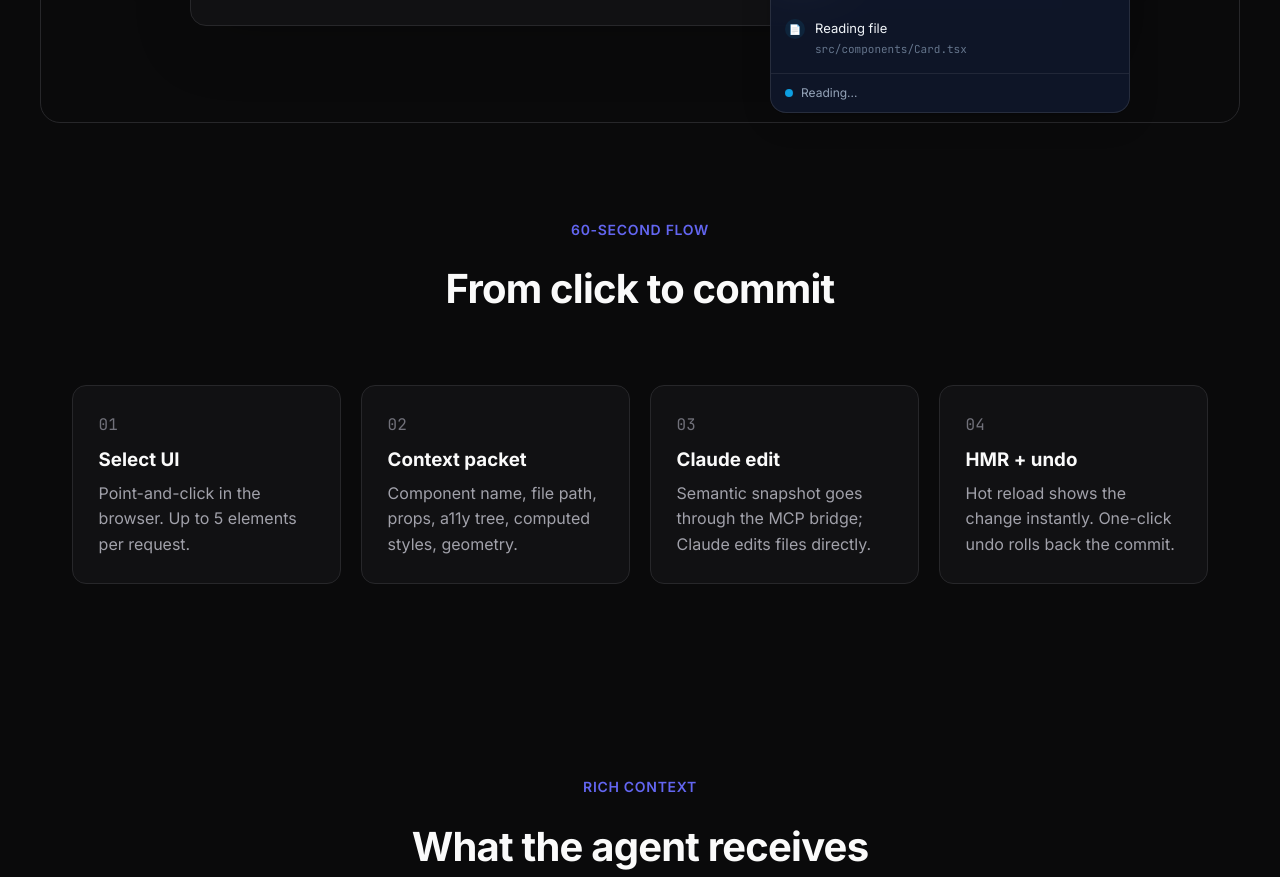
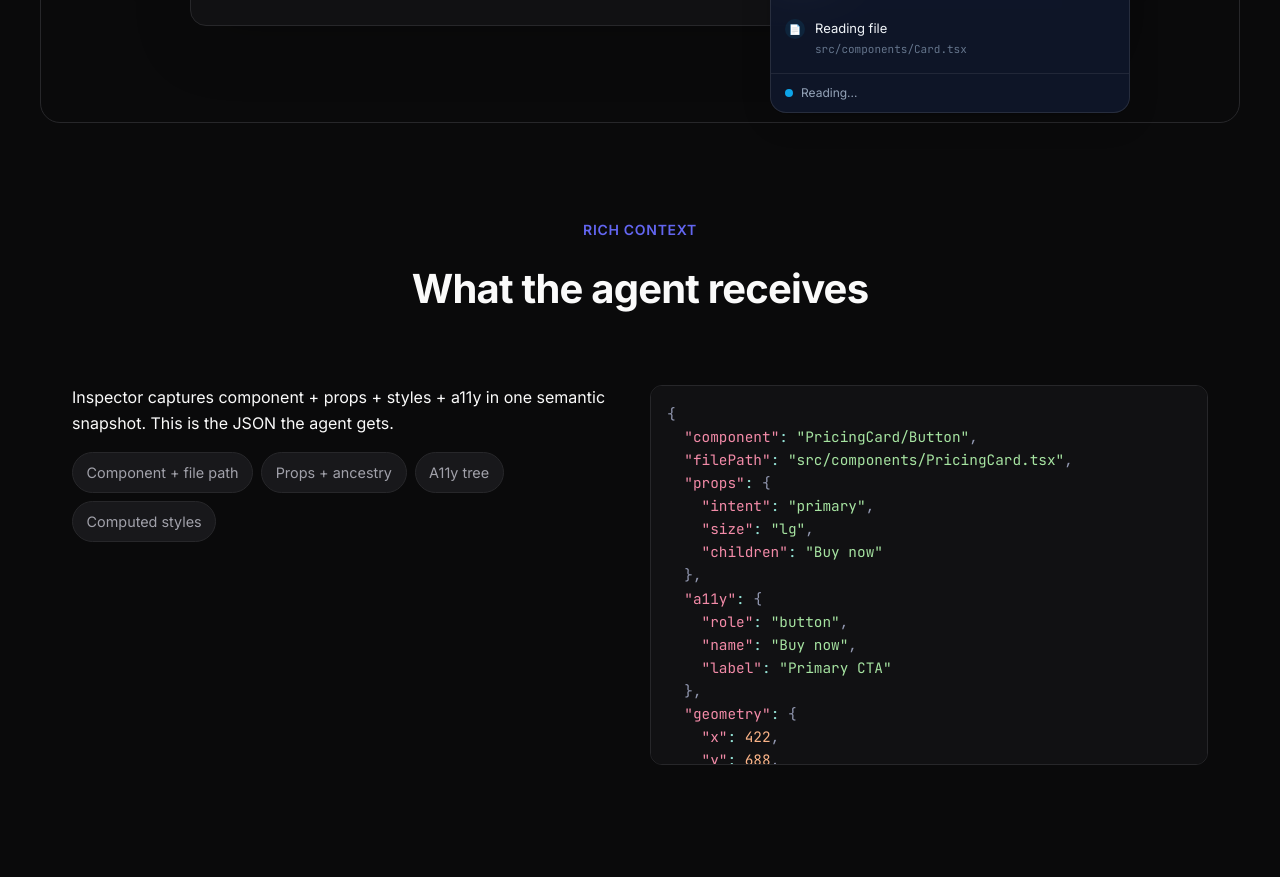
Before and after one commit to donutboyband/eyeglass_site, a React (Vite) app: page / in a window 1280 px wide. Shown: the part 1800-2677 px from the top of the page. Built offline with nearby package versions, Linux system fonts and the light colour scheme.

Commit message:
[eyeglass:eyeglass-1770675045571-xuyrf0v] Done! FlowSection removed.

```diff
--- a/src/App.tsx
+++ b/src/App.tsx
@@ -5,7 +5,6 @@ import { NavBar } from "./components/NavBar";
 import { HeroSection } from "./components/HeroSection";
 import { QuickstartSection } from "./components/QuickstartSection";
 import { DemoSection } from "./components/DemoSection";
-import { FlowSection } from "./components/FlowSection";
 import { PayloadSection } from "./components/PayloadSection";
 import { PackagesSection } from "./components/PackagesSection";
 import { FrameworksSection } from "./components/FrameworksSection";
@@ -32,25 +31,6 @@ const QUICKSTART = [
     title: "Watch & edit",
     code: "eyeglass wait_for_request",
     note: "HMR + auto-commit on every AI change.",
-  },
-];
-
-const FLOW = [
-  {
-    title: "Select UI",
-    body: "Point-and-click in the browser. Up to 5 elements per request.",
-  },
-  {
-    title: "Context packet",
-    body: "Component name, file path, props, a11y tree, computed styles, geometry.",
-  },
-  {
-    title: "Claude edit",
-    body: "Semantic snapshot goes through the MCP bridge; Claude edits files directly.",
-  },
-  {
-    title: "HMR + undo",
-    body: "Hot reload shows the change instantly. One-click undo rolls back the commit.",
   },
 ];
 
@@ -105,7 +85,6 @@ function LandingPage({
       />
       <QuickstartSection items={QUICKSTART} />
       <DemoSection />
-      <FlowSection steps={FLOW} />
       <PayloadSection payload={payload} />
       <PackagesSection packages={PACKAGES} />
       <FrameworksSection frameworks={FRAMEWORKS} />
```
Also changed, not shown: 1 other file (tests, documents, lock files or other folders).
